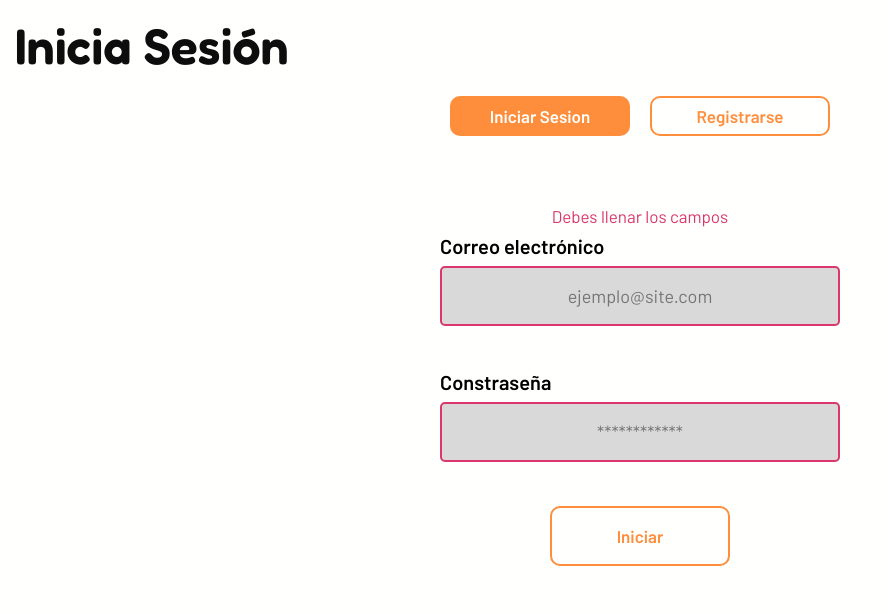
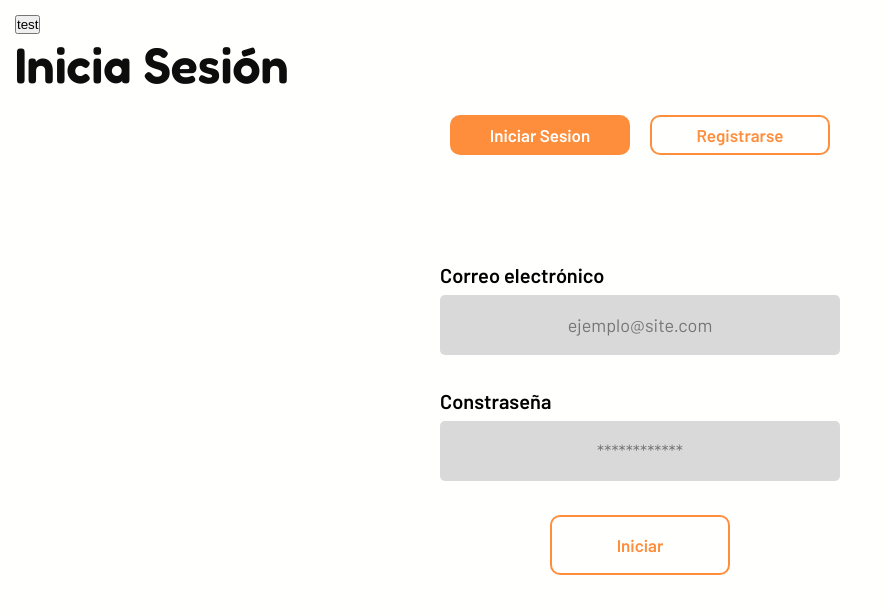
Before and after one commit to Dac099/communities, a React (Vite) app: page / in a window 1280 px wide. Shown: the top 614 px of the page, without its empty margins (0-888 px from the left). Built offline with nearby package versions, Linux system fonts and the light colour scheme; no server answers.

Commit message:
error styles done

```diff
--- a/src/Pages/Auth/Auth.jsx
+++ b/src/Pages/Auth/Auth.jsx
@@ -1,7 +1,18 @@
 import { useState } from "react";
 import { supabase } from "../../supabase/Connection.js";
 import { saveData } from "../../utilities/manageLocalStorage.js";
-import { article, control__auth, btn_selected, form, container, btn_submit, input__error, error__msg } from "./index.module.css";
+import {
+  article,
+  control__auth,
+  btn_selected,
+  form,
+  container,
+  btn_submit,
+  input__error,
+  error__msg,
+  animated_error,
+  password_error,
+} from "./index.module.css";
 import { Button } from "../../components/Button/Button.jsx";
 
 export const Login = () => {
@@ -13,11 +24,20 @@ export const Login = () => {
   const [isSignUp, setIsSignUp] = useState(false);
 
   const [errorInput, setErrorInput] = useState({
-    message: 'Debes llenar los campos',
-    onError: true
+    message: "",
+    onError: false,
   });
 
+  const [passwordError, setPasswordError] = useState(false);
+
   const handleChange = (newValue, target) => {
+    setErrorInput({
+      message: "",
+      onError: false,
+    });
+
+    setPasswordError(false);
+
     if (target == "email") {
       setDataForm({
         ...dataForm,
@@ -39,15 +59,13 @@ export const Login = () => {
     if (isInputEmpty()) {
       setErrorInput({
         message: "Debes de llenar los campos",
-        onError: true
+        onError: true,
       });
       return;
     }
 
     if (!isPasswordValid()) {
-      alert(
-        `La contraseña debe contar con más de 6 caracteres y con almenos un caracter especial como: "números del 0 al 9", "_", "!", "." o "&"`
-      );
+      setPasswordError(true);
       return;
     }
 
@@ -59,9 +77,7 @@ export const Login = () => {
       return;
     }
 
-    supabaseSingIn().then((userData) => {
-      saveData(userData.session, "session");
-    });
+    supabaseSingIn();
 
     setDataForm({
       email: "",
@@ -88,11 +104,13 @@ export const Login = () => {
     });
 
     if (error) {
-      alert(error.message);
+      setErrorInput({
+        message: 'Credenciales invalidas',
+        onError: true,
+      });
       return;
     }
 
-    console.log(data);
     return data;
   };
 
@@ -103,15 +121,24 @@ export const Login = () => {
     });
 
     if (error) {
-      alert(error.message);
+      setErrorInput({
+        message: error.message,
+        onError: true,
+      });
+      return;
     }
+  };
 
-    console.log(data);
-    return data;
-  };
+  const userExist = async() => {
+    const {data: {user}} = await supabase.auth.getUser();
+    console.log(user);
+  }
 
   return (
     <article className={article}>
+      <button onClick={() => {
+        userExist()
+      }}>test</button>
       <h2>{isSignUp ? "Registrate" : "Inicia Sesión"}</h2>
 
       <section className={control__auth}>
@@ -139,7 +166,13 @@ export const Login = () => {
           className={form}
         >
           <div>
-            <p className={errorInput.onError && error__msg}>{errorInput.message}</p>
+            <p
+              className={
+                errorInput.onError ? `${error__msg} ${animated_error}` : ""
+              }
+            >
+              {errorInput.message}
+            </p>
             <label htmlFor="inputEmail">Correo electrónico</label>
             <input
               type="email"
@@ -148,7 +181,9 @@ export const Login = () => {
               placeholder="ejemplo@site.com"
               value={dataForm.email}
               onChange={(e) => handleChange(e.target.value, "email")}
-              className={errorInput.onError && input__error}
+              className={
+                errorInput.onError ? `${input__error} ${animated_error}` : ""
+              }
             />
           </div>
 
@@ -161,11 +196,33 @@ export const Login = () => {
               value={dataForm.password}
               onChange={(e) => handleChange(e.target.value, "password")}
               placeholder="************"
-              className={errorInput.onError && input__error}
+              className={
+                errorInput.onError || passwordError
+                  ? `${input__error} ${animated_error}`
+                  : ""
+              }
             />
+            {passwordError && (
+              <div
+                className={
+                  passwordError ? `${animated_error} ${password_error}` : ""
+                }
+              >
+                La contraseña debe contar con:
+                <ul>
+                  <li>Más de 6 caracteres</li>
+                  <li>
+                    un caracter especial como: "números del 0 al 9", "_", "!",
+                    "." o "&"
+                  </li>
+                </ul>
+              </div>
+            )}
           </div>
 
-          <Button type="submit" styles={btn_submit}>{isSignUp ? "Registrarse" : "Iniciar"}</Button>
+          <Button type="submit" styles={btn_submit}>
+            {isSignUp ? "Registrarse" : "Iniciar"}
+          </Button>
         </form>
       </section>
     </article>
--- a/src/Pages/Auth/index.module.css
+++ b/src/Pages/Auth/index.module.css
@@ -40,6 +40,7 @@
   align-items: center;
   flex-direction: column;
   gap: 0.8rem;
+  width: min-content;
 }
 
 .form label{
@@ -80,7 +81,32 @@
 .form .error__msg{
   color: var(--pink-color);
   font-family: var(--text-font);
-  font-size: 1.7rem;
+  font-size: 2.5rem;
+  font-weight: bold;
+  position: absolute;
+  top: -8rem;
+}
+
+@keyframes shake {
+  0% { transform: translate(0, 0); }
+  25% { transform: translate(-8px, 0); }
+  50% { transform: translate(8px, 0); }
+  75% { transform: translate(-8px, 0); }
+  100% { transform: translate(0, 0); }
+}
+
+.animated_error {
+  animation-name: shake;
+  animation-duration: 0.3s;
+  animation-fill-mode: both;
+}
+
+.form .password_error{
+  color: var(--pink-color);
+  font-size: 1.3rem;
+  width: 100%;
+  padding: 0rem 2.5rem;
+  display: block;
 }
 
 @media only screen and (max-width: 410px) {
```
